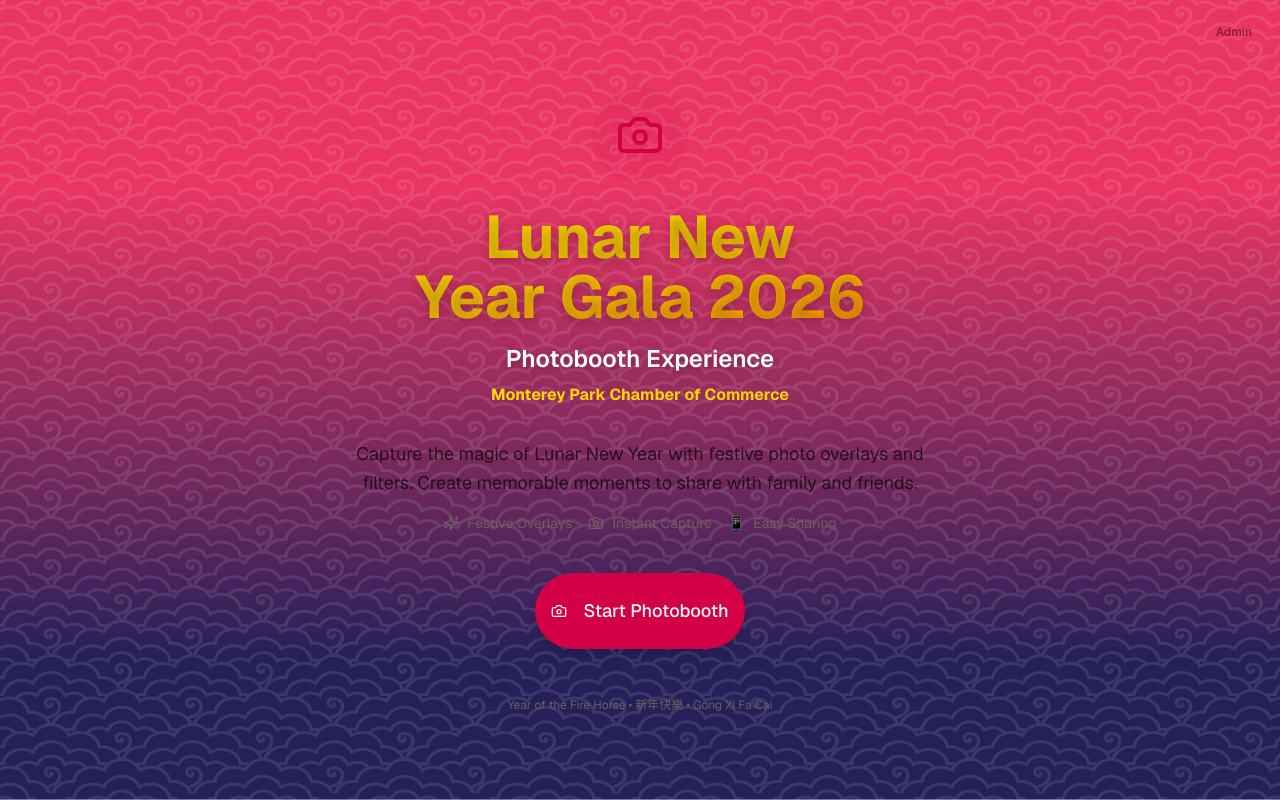
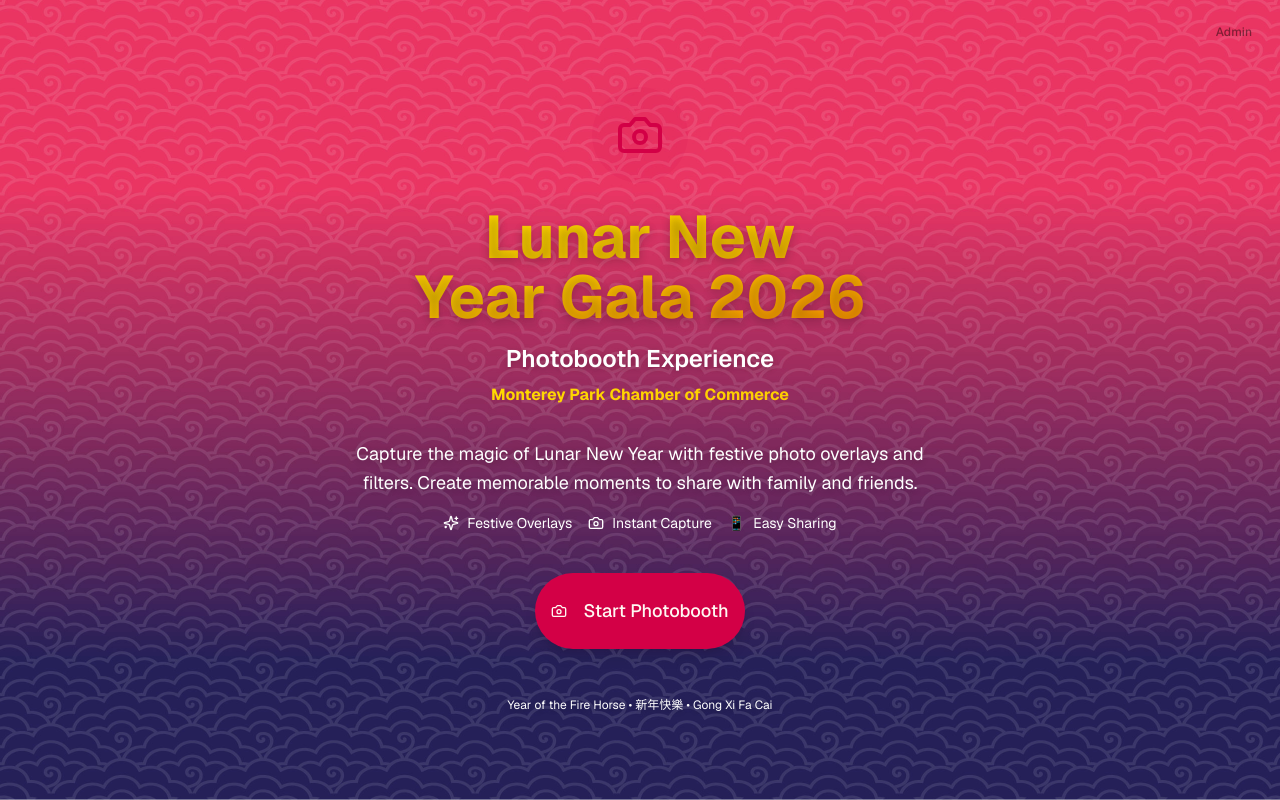
Before and after one commit to bemgmt/mplny26, a Next.js app: page / in a window 1280 px wide. Built offline with nearby package versions, Linux system fonts and the light colour scheme.

Commit message:
Make all descriptive text white for better visibility

```diff
--- a/components/welcome-screen.tsx
+++ b/components/welcome-screen.tsx
@@ -39,12 +39,12 @@ export default function WelcomeScreen({ onStart }: WelcomeScreenProps) {
 
         {/* Description */}
         <div className="mb-10 space-y-4">
-          <p className="text-lg text-foreground/80 text-balance leading-relaxed">
+          <p className="text-lg text-white text-balance leading-relaxed" style={{ textShadow: '0 2px 6px rgba(0, 0, 0, 0.2)' }}>
             Capture the magic of Lunar New Year with festive photo overlays and filters. Create memorable moments to
             share with family and friends.
           </p>
 
-          <div className="flex flex-wrap items-center justify-center gap-4 text-sm text-muted-foreground">
+          <div className="flex flex-wrap items-center justify-center gap-4 text-sm text-white">
             <div className="flex items-center gap-2">
               <Sparkles className="h-4 w-4" />
               <span>Festive Overlays</span>
@@ -71,7 +71,7 @@ export default function WelcomeScreen({ onStart }: WelcomeScreenProps) {
         </Button>
 
         {/* Footer */}
-        <p className="mt-12 text-xs text-muted-foreground">{config.branding.footerText}</p>
+        <p className="mt-12 text-xs text-white" style={{ textShadow: '0 2px 6px rgba(0, 0, 0, 0.2)' }}>{config.branding.footerText}</p>
       </div>
     </div>
   )
```
